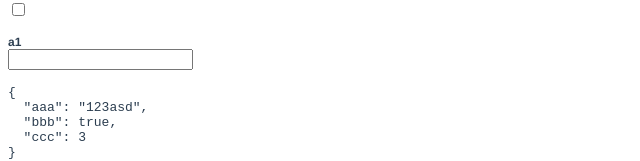
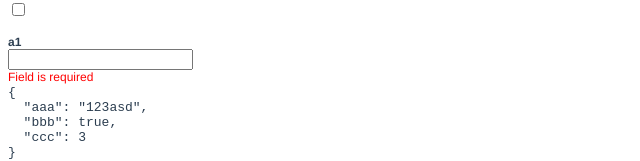
Before and after one commit to roma219/vue-jsonschema-form, a Vue app: page / in a window 1280 px wide. Shown: the part 348-509 px from the top of the page, without its empty margins (0-640 px from the left). Built offline with nearby package versions, Linux system fonts and the light colour scheme.

Commit message:
validation erros display wip

```diff
--- a/src/components/InputWrapper.vue
+++ b/src/components/InputWrapper.vue
@@ -2,6 +2,7 @@
   <div class="input-wrapper">
     <div class="input-wrapper-title">{{ title }}</div>
     <slot/>
+    <div class="input-wrapper-error">{{ error }}</div>
   </div>
 </template>
 
@@ -13,16 +14,26 @@ import { Component, Prop, Vue } from 'vue-property-decorator'
 })
 export default class InputWrapper extends Vue {
   @Prop({ default: '' }) protected title!: string
+  @Prop({ default: '' }) protected error!: string
 }
 </script>
 
 <style>
 .input-wrapper {
   margin-bottom: 15px;
+  position: relative;
 }
 
 .input-wrapper-title {
   font-size: 12px;
   font-weight: bold;
 }
+
+.input-wrapper-error {
+  position: absolute;
+  bottom: -15px;
+  font-size: 12px;
+  color: red;
+  line-height: 15px;
+}
 </style>
--- a/src/components/JsonSchema/JsonSchemaForm.vue
+++ b/src/components/JsonSchema/JsonSchemaForm.vue
@@ -18,6 +18,7 @@
 <script lang="ts">
 import { Component, Prop, Vue } from 'vue-property-decorator'
 import { ISchema, IUiSchema, IAnyObject } from '@/types'
+import { getErrorText } from '@/utils/getErrorText'
 import config from '@/utils/config'
 
 @Component({
@@ -34,6 +35,7 @@ export default class JsonSchemaForm extends Vue {
   @Prop({ required: true }) protected schema!: ISchema
   @Prop() protected uiSchema!: IUiSchema
   @Prop({ default: () => ({}) }) protected value!: IAnyObject
+  @Prop() protected validations!: any
 
   get wrapperComponent () {
     return config.inputWrapper
@@ -56,6 +58,20 @@ export default class JsonSchemaForm extends Vue {
     })
   }
 
+  get validationErrors () : { [key: string]: string } {
+    const errors : { [key: string]: string } = {}
+
+    if (!this.validations) return errors
+
+    Object.keys(this.schema.properties || {}).forEach(paramName => {
+      const validation = this.validations[paramName]
+
+      if (validation && validation.$invalid) errors[paramName] = getErrorText(validation)
+    })
+
+    return errors
+  }
+
   getEventName (propValue : ISchema) {
     return propValue.__eventName__
   }
@@ -67,14 +83,21 @@ export default class JsonSchemaForm extends Vue {
     return {
       value: this.value[propName],
       schema: this.schema.properties && this.schema.properties[propName],
+      validations: (this.validations && this.validations[propName]) || {},
       uiSchema,
       ...customProps
     }
   }
 
   getWrapperProps (propName: string, propValue: ISchema) {
-    const propUiSchma = (this.uiSchema && this.uiSchema.properties && this.uiSchema.properties[propName]) || undefined
-    return this.wrapperComponent.props ? this.wrapperComponent.props(propName, propValue, propUiSchma) : {}
+    const propUiScehma = (this.uiSchema && this.uiSchema.properties && this.uiSchema.properties[propName]) || undefined
+
+    const customProps = this.wrapperComponent.props ? this.wrapperComponent.props(propName, propValue, propUiScehma) : {}
+
+    return {
+      error: propValue.type !== 'object' ? this.validationErrors[propName] : '',
+      ...customProps
+    }
   }
 
   handleInput (propName: string, newValue: any) {
--- a/src/components/JsonSchema/index.vue
+++ b/src/components/JsonSchema/index.vue
@@ -22,8 +22,8 @@ import { validationMixin } from 'vuelidate'
   mixins: [validationMixin],
   name: 'JsonSchema',
   components: { JsonSchemaForm },
-  validations() {
-    return { value: setValidators(this.processedSchema) }
+  validations () {
+    return { value: setValidators((this as any).processedSchema) }
   }
 })
 export default class JsonSchema extends Vue {
--- a/src/types/index.ts
+++ b/src/types/index.ts
@@ -11,6 +11,10 @@ export interface ISchema {
   __component__: string
   __eventName__: string
   __props__?: any
+  minLength?: number
+  maxLength?: number
+  minimum?: number
+  maximum?: number
 }
 
 export interface IUiSchema {
--- /dev/null
+++ b/src/utils/getErrorText.ts
@@ -0,0 +1,15 @@
+export const getErrorText = (error: any) : string => {
+  if (error.required === false) return 'Field is required'
+
+  if (error.minLength === false) return `Minimal length: ${error.$params.minLength.min}`
+
+  if (error.maxLength === false) return `Maximum length: ${error.$params.maxLength.max}`
+
+  if (error.minValue === false) return `Minimal value: ${error.$params.minValue.min}`
+
+  if (error.maxValue === false) return `Maximum value: ${error.$params.maxValue.max}`
+
+  if (error.url === false) return 'Invalid URL'
+
+  return 'Invalid value'
+}
--- a/src/utils/processSchema.ts
+++ b/src/utils/processSchema.ts
@@ -8,7 +8,7 @@ const getType = (schema: any) => {
 }
 
 export const processSchema = (schema: JSONSchema7, uiSchema : IUiSchema | undefined) : ISchema => {
-  const { type, title, description } = schema
+  const { type, title, description, minLength, maxLength, minimum, maximum } = schema
   const innerSchemaType = (type && type !== 'null' && ((typeof type) !== 'object')) ? type : 'string'
 
   const processedSchema = {
@@ -18,7 +18,8 @@ export const processSchema = (schema: JSONSchema7, uiSchema : IUiSchema | undefi
     enum: schema.enum,
     __component__: '',
     __eventName__: '',
-    __props__: undefined
+    __props__: undefined,
+    minLength, maxLength, minimum, maximum
   } as ISchema
 
   if (schema.properties) {
--- a/src/utils/setValidators.ts
+++ b/src/utils/setValidators.ts
@@ -17,8 +17,6 @@ export const setValidators = (schema: ISchema) : any => {
       const propertyObject : any = schema.properties ? schema.properties[property] : {}
 
       validations[property] = {}
-
-      console.log(propertyObject)
 
       // requireds
       if ((propertyObject.type === 'string' && propertyObject.minLength) ||
@@ -53,7 +51,5 @@ export const setValidators = (schema: ISchema) : any => {
     })
   }
 
-  console.log(validations)
-
   return validations
 }
```
Also changed, not shown: src/vuelidate.d.ts (+10 -0 lines).
